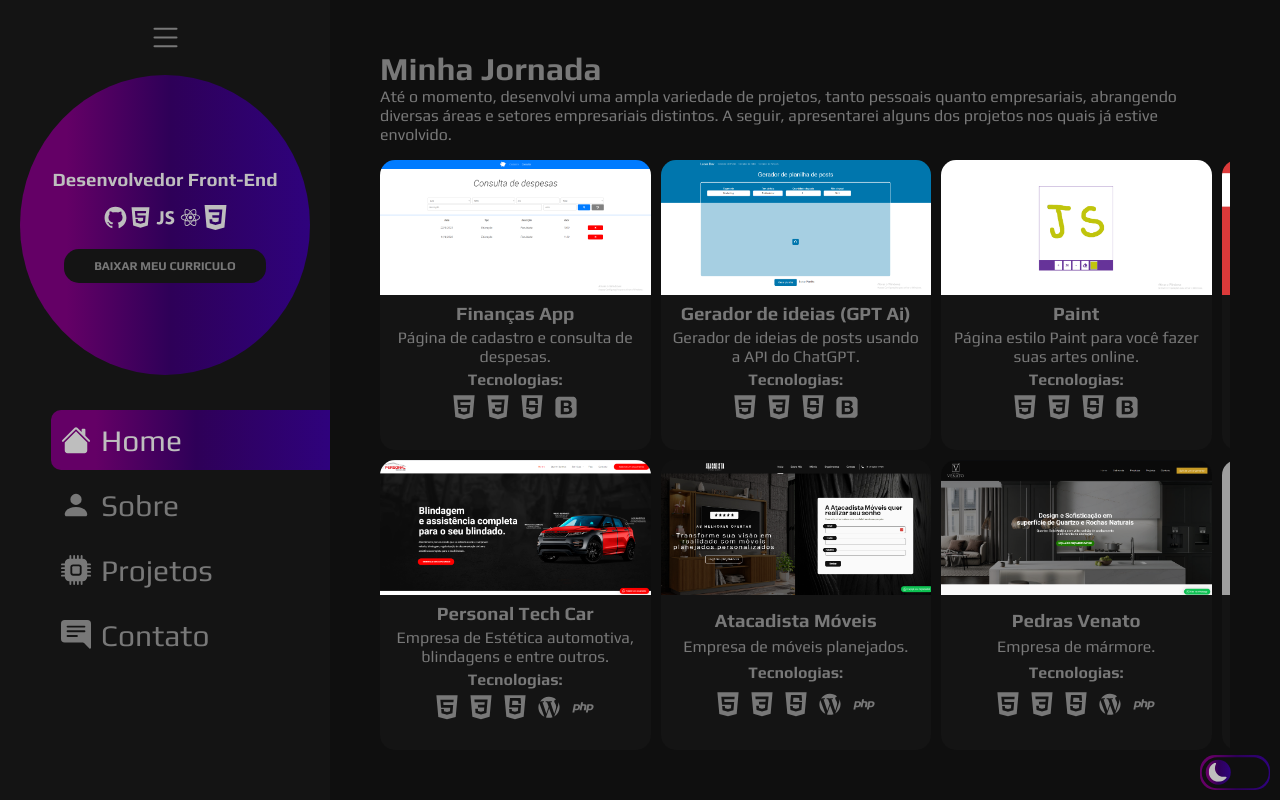
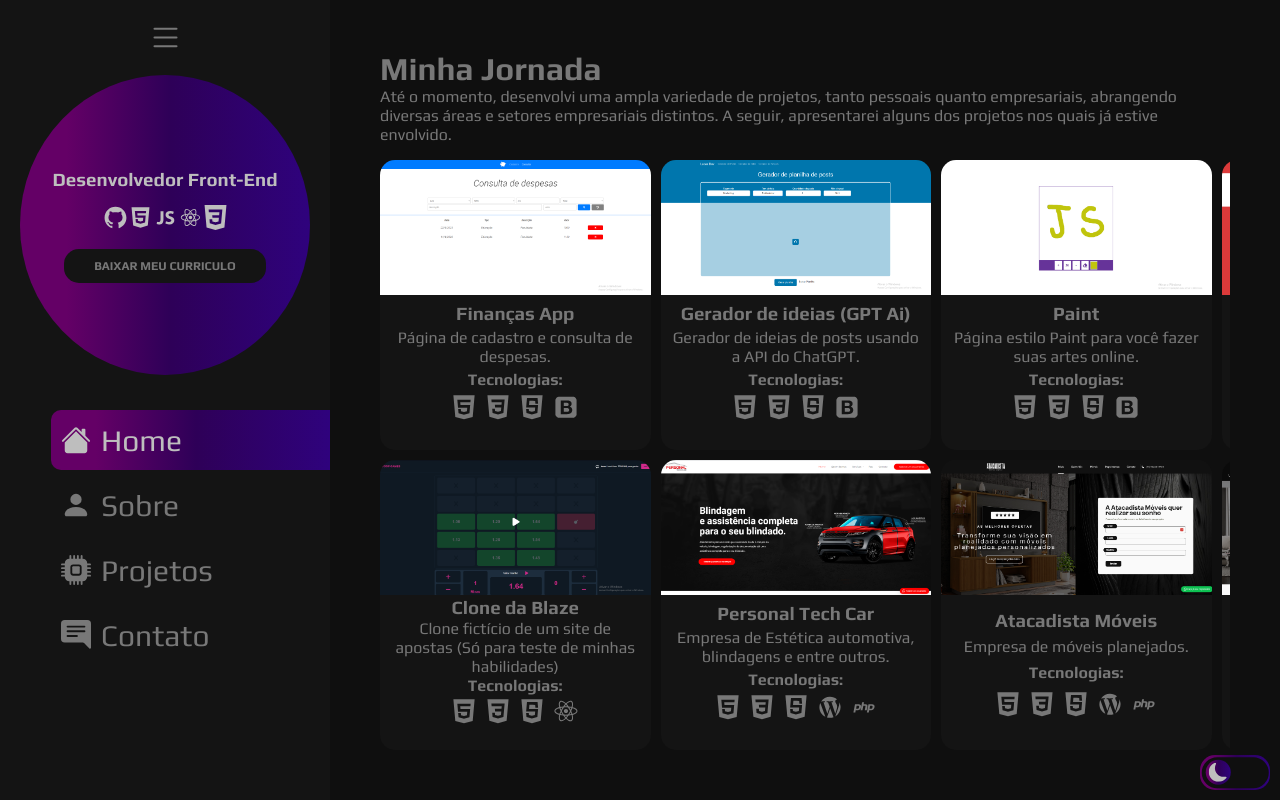
Before and after one commit to lucasmuri777/portifolio, a React (Create React App) app: page /portifolio/projetos in a window 1280 px wide. Built offline with nearby package versions, Linux system fonts and the light colour scheme; grey boxes are pictures that could not be loaded.

Commit message:
Adicionei meu projeto de clone da blaze

```diff
--- a/src/components/Home/Carousel.js
+++ b/src/components/Home/Carousel.js
@@ -11,6 +11,7 @@ import financasFoto from '../../images/App de despesasa.png'
 import GeradordeideiasFoto from '../../images/Gerador de ideias.png'
 import paintFoto from '../../images/Paint.png'
 import PokedexFoto from '../../images/Pokedex.png'
+import CloneBlaze from '../../images/CloneBlaze.png'
 
 export default function Carousel(){
     const [projetos, setProjetos] = useState([])
@@ -38,6 +39,14 @@ export default function Carousel(){
                         }}
 
                     >
+                        <CarouselSingle
+                            foto={CloneBlaze}
+                            Titulo="Clone da Blaze"
+                            descricao="Clone fictício de um site de apostas (Só para teste de minhas habilidades)"
+                            tecnologias={[<DiHtml5/>, <DiCss3/>, <DiJavascript/>, <DiReact/>]}
+                            linkRepo="https://github.com/lucasmuri777/Blaze-clone-Mines"
+                            linkDominio="https://lucasmuri777.github.io/Blaze-clone-Mines/"
+                        />
 
                         <CarouselSingle
                             foto={financasFoto}
@@ -70,6 +79,7 @@ export default function Carousel(){
                             linkRepo="https://github.com/lucasmuri777/pokemon"
                             linkDominio="https://lucasmuri777.github.io/pokemon/"
                         />
+
                     </motion.div>
                 </motion.div>
         </>
--- a/src/components/pages/Projetos.js
+++ b/src/components/pages/Projetos.js
@@ -21,6 +21,7 @@ import PedrasVenato from '../../images/Pedras-Venato.png'
 import EnjoySpa from '../../images/Enjoy-Spa.png'
 import AtacadistaMoveis from '../../images/Atacadista-moveis.png'
 import PersonalTechCar from '../../images/Personal-tech-car.png'
+import CloneBlaze from '../../images/CloneBlaze.png'
 
 
 import { motion } from 'framer-motion'
@@ -116,7 +117,14 @@ export default function Projetos(){
                         }}
 
                     >
-
+                        <CarouselSingle
+                            foto={CloneBlaze}
+                            Titulo="Clone da Blaze"
+                            descricao="Clone fictício de um site de apostas (Só para teste de minhas habilidades)"
+                            tecnologias={[<DiHtml5/>, <DiCss3/>, <DiJavascript/>, <DiReact/>]}
+                            linkRepo="https://github.com/lucasmuri777/Blaze-clone-Mines"
+                            linkDominio="https://lucasmuri777.github.io/Blaze-clone-Mines/"
+                        />
                         <CarouselSingle
                             foto={PersonalTechCar}
                             Titulo="Personal Tech Car"
```
Also changed, not shown: src/images/CloneBlaze.png (added).
